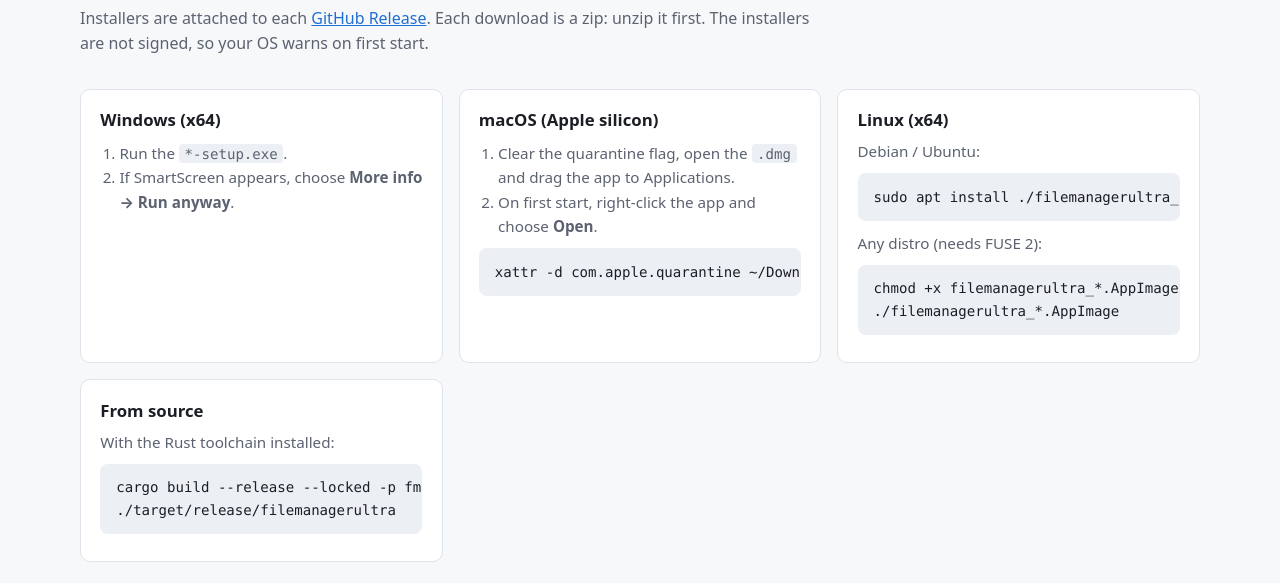
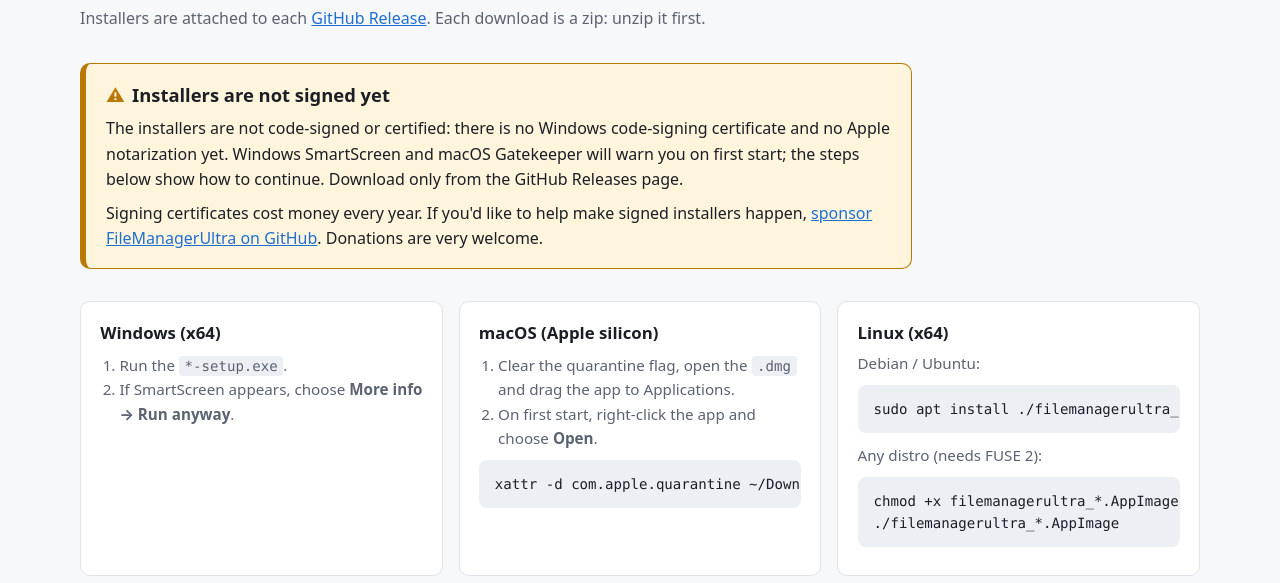
Before and after one commit to FileManagerUltra/FileManagerUltraSite, a plain HTML site: page install.html in a window 1280 px wide. Shown: the part 162-745 px from the top of the page. Drawn offline with Linux system fonts and the light colour scheme.

Commit message:
Install page: prominent notice that installers are not signed yet
Explains that there is no Windows code-signing certificate or Apple
notarization yet, what warnings to expect, and invites donations via
GitHub Sponsors to fund signing. Adds warning colour tokens for light
and dark themes.

Co-authored-by: Copilot <223556219+Copilot@users.noreply.github.com>

```diff
--- a/assets/style.css
+++ b/assets/style.css
@@ -8,6 +8,8 @@
   --accent: #1f6fd1;
   --accent-text: #ffffff;
   --code-bg: #eceff4;
+  --warn-bg: #fff4dc;
+  --warn-border: #b97800;
   --shadow: 0 10px 30px rgba(20, 30, 50, 0.15);
   --radius: 10px;
   --font: system-ui, -apple-system, "Segoe UI", Roboto, "Helvetica Neue", Arial, sans-serif;
@@ -15,9 +17,9 @@
 }
 
 @media (prefers-color-scheme: dark) {
-  :root:not([data-theme="light"]) { --bg: #14161a; --bg-alt: #1b1e24; --text: #e8eaee; --muted: #a0a7b4; --border: #2c313a; --accent: #4594ed; --accent-text: #0b1220; --code-bg: #242830; --shadow: 0 10px 30px rgba(0, 0, 0, 0.5); }
+  :root:not([data-theme="light"]) { --bg: #14161a; --bg-alt: #1b1e24; --text: #e8eaee; --muted: #a0a7b4; --border: #2c313a; --accent: #4594ed; --accent-text: #0b1220; --code-bg: #242830; --warn-bg: #2d2513; --warn-border: #e0a030; --shadow: 0 10px 30px rgba(0, 0, 0, 0.5); }
 }
-:root[data-theme="dark"] { --bg: #14161a; --bg-alt: #1b1e24; --text: #e8eaee; --muted: #a0a7b4; --border: #2c313a; --accent: #4594ed; --accent-text: #0b1220; --code-bg: #242830; --shadow: 0 10px 30px rgba(0, 0, 0, 0.5); }
+:root[data-theme="dark"] { --bg: #14161a; --bg-alt: #1b1e24; --text: #e8eaee; --muted: #a0a7b4; --border: #2c313a; --accent: #4594ed; --accent-text: #0b1220; --code-bg: #242830; --warn-bg: #2d2513; --warn-border: #e0a030; --shadow: 0 10px 30px rgba(0, 0, 0, 0.5); }
 :root[data-theme="light"] { color-scheme: light; }
 :root[data-theme="dark"] { color-scheme: dark; }
 
@@ -201,3 +203,10 @@ h2 .tag { font-size: .8rem; }
   nav a { font-size: .9rem; }
   section[id] { scroll-margin-top: 1rem; }
 }
+
+/* Prominent notice (install page: unsigned installers) */
+.notice { border: 1px solid var(--warn-border); border-left-width: 6px; background: var(--warn-bg); border-radius: var(--radius); padding: 1rem 1.25rem; margin: 0 0 2rem; max-width: 52rem; }
+.notice h2 { font-size: 1.15rem; margin: 0 0 .4rem; }
+.notice h2::before { content: "\26A0\FE0E"; color: var(--warn-border); margin-right: .45rem; }
+.notice p { margin: 0 0 .5rem; }
+.notice p:last-child { margin-bottom: 0; }
--- a/install.html
+++ b/install.html
@@ -36,7 +36,12 @@
     <section id="install">
       <div class="wrap">
         <h1>Install</h1>
-        <p class="sub">Installers are attached to each <a href="https://github.com/FileManagerUltra/FileManagerUltra/releases">GitHub Release</a>. Each download is a zip: unzip it first. The installers are not signed, so your OS warns on first start.</p>
+        <p class="sub">Installers are attached to each <a href="https://github.com/FileManagerUltra/FileManagerUltra/releases">GitHub Release</a>. Each download is a zip: unzip it first.</p>
+        <aside class="notice" aria-labelledby="unsigned-title">
+          <h2 id="unsigned-title">Installers are not signed yet</h2>
+          <p>The installers are not code-signed or certified: there is no Windows code-signing certificate and no Apple notarization yet. Windows SmartScreen and macOS Gatekeeper will warn you on first start; the steps below show how to continue. Download only from the GitHub Releases page.</p>
+          <p>Signing certificates cost money every year. If you'd like to help make signed installers happen, <a href="https://github.com/sponsors/FileManagerUltra">sponsor FileManagerUltra on GitHub</a>. Donations are very welcome.</p>
+        </aside>
         <div class="platforms">
           <div class="card">
             <h3>Windows (x64)</h3>
```
